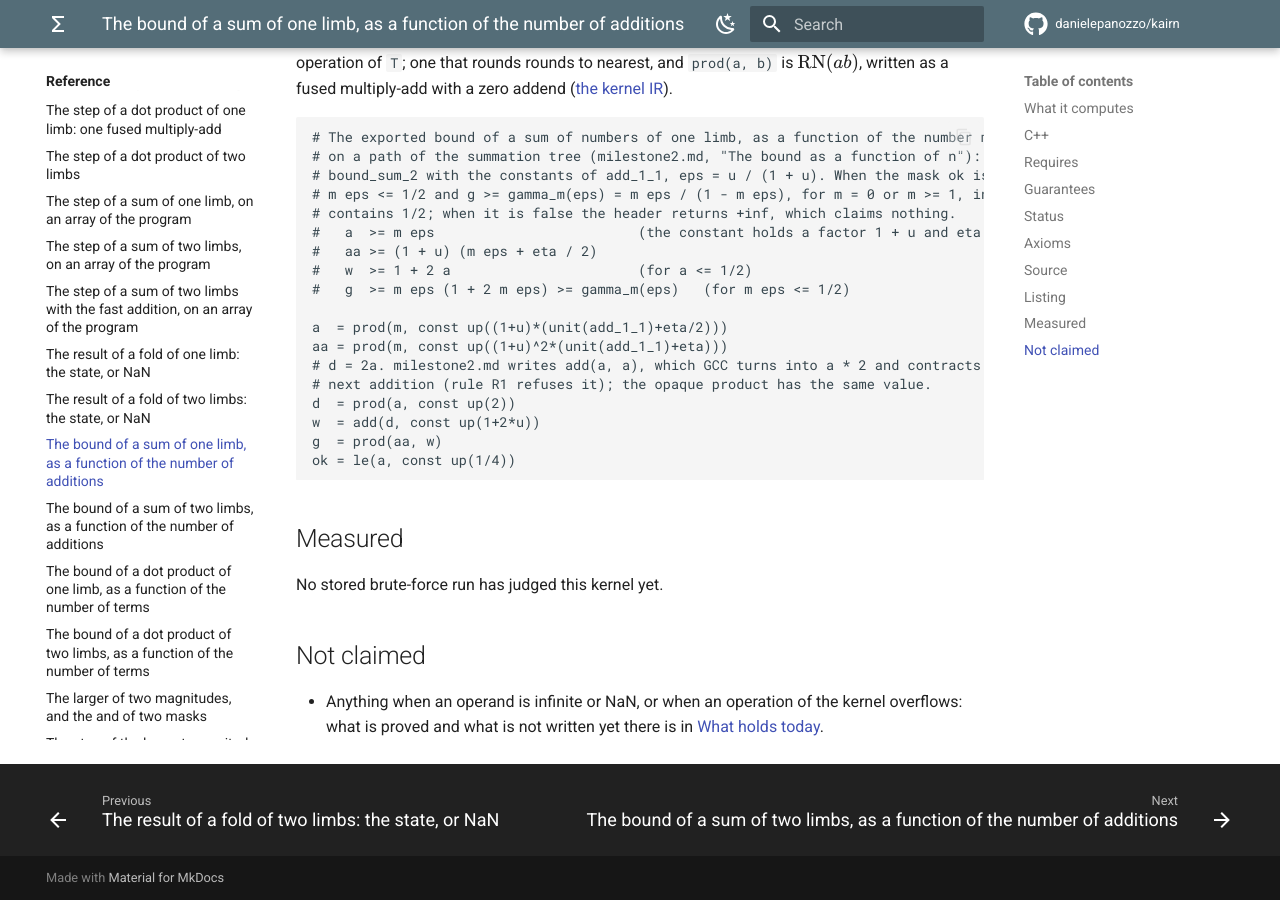
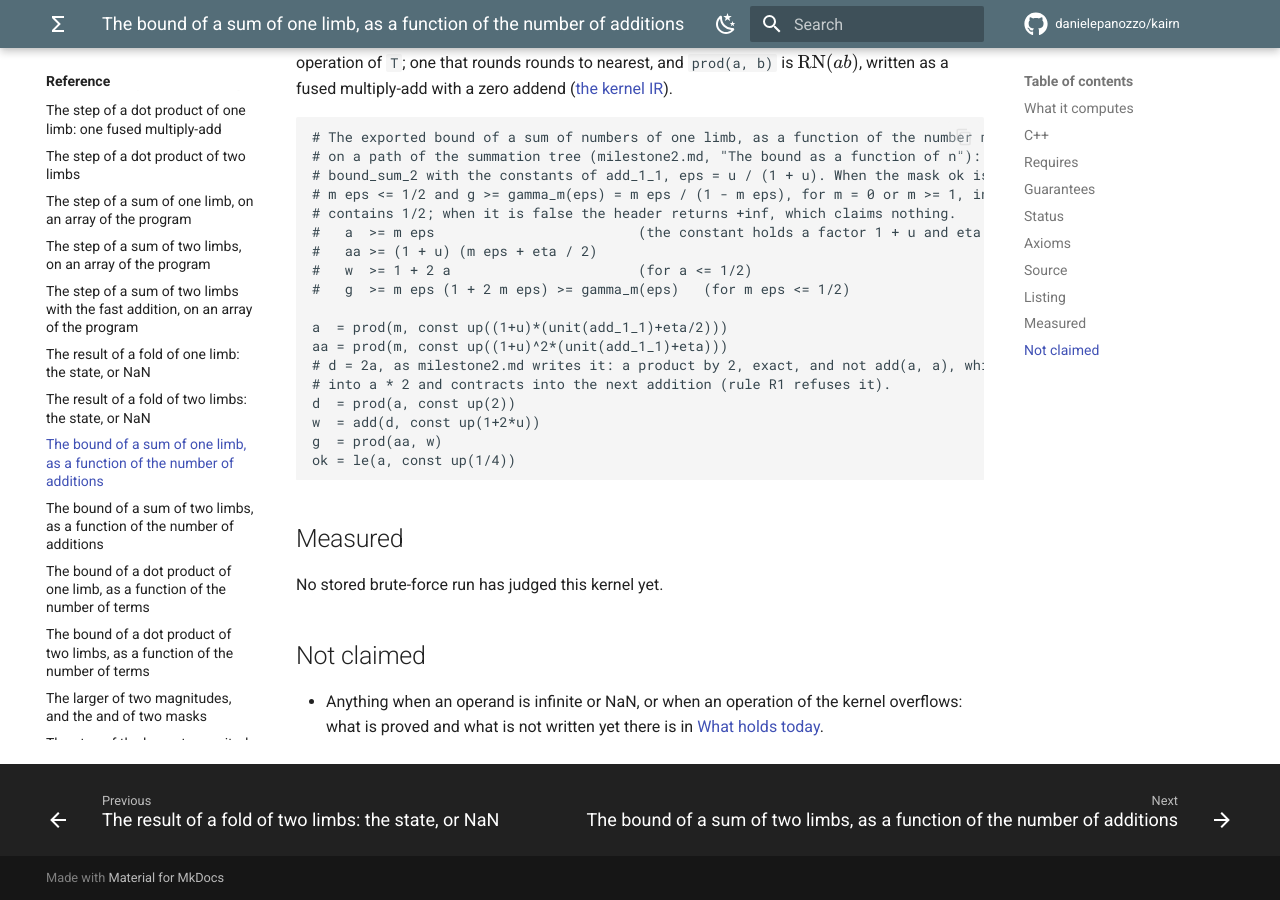
Before and after one commit to danielepanozzo/kairn, an MkDocs documentation site: the page built from docs/reference/bound_sum_1.md, in a window 1280 px wide and 900 px high, scrolled down 2203 px. Built offline with MkDocs 1.6.1 and Material for MkDocs 9.7.7, drawn with Linux system fonts in a browser that asks for light colours; comment, search, counter and statistics services are not loaded.

Commit message:
Kernels: the comment of the doubling in the bound kernels follows the page
The comments of bound_sum_k and bound_dot_k said that milestone2.md writes
add(a, a); the page now shows the product by 2 and says why. The listing is
unchanged, and so is every generated file; the reference pages show the new
comment.

Co-Authored-By: Claude Opus 5.5 <noreply@anthropic.com>
Claude-Session: https://claude.ai/code/session_01ULwCxzT6Dhw9xUiTw8mJz1

```diff
--- a/docs/reference/bound_sum_1.md
+++ b/docs/reference/bound_sum_1.md
@@ -80,8 +80,8 @@ From [`gen/kernels/bound_sum_1.kernel`](https://github.com/danielepanozzo/kairn/
 
 a  = prod(m, const up((1+u)*(unit(add_1_1)+eta/2)))
 aa = prod(m, const up((1+u)^2*(unit(add_1_1)+eta)))
-# d = 2a. milestone2.md writes add(a, a), which GCC turns into a * 2 and contracts into the
-# next addition (rule R1 refuses it); the opaque product has the same value.
+# d = 2a, as milestone2.md writes it: a product by 2, exact, and not add(a, a), which GCC turns
+# into a * 2 and contracts into the next addition (rule R1 refuses it).
 d  = prod(a, const up(2))
 w  = add(d, const up(1+2*u))
 g  = prod(aa, w)
```
Also changed, not shown: docs/reference/bound_dot_1.md (+2 -2 lines), docs/reference/bound_dot_2.md (+2 -2 lines), docs/reference/bound_sum_2.md (+2 -2 lines), 4 other files.
